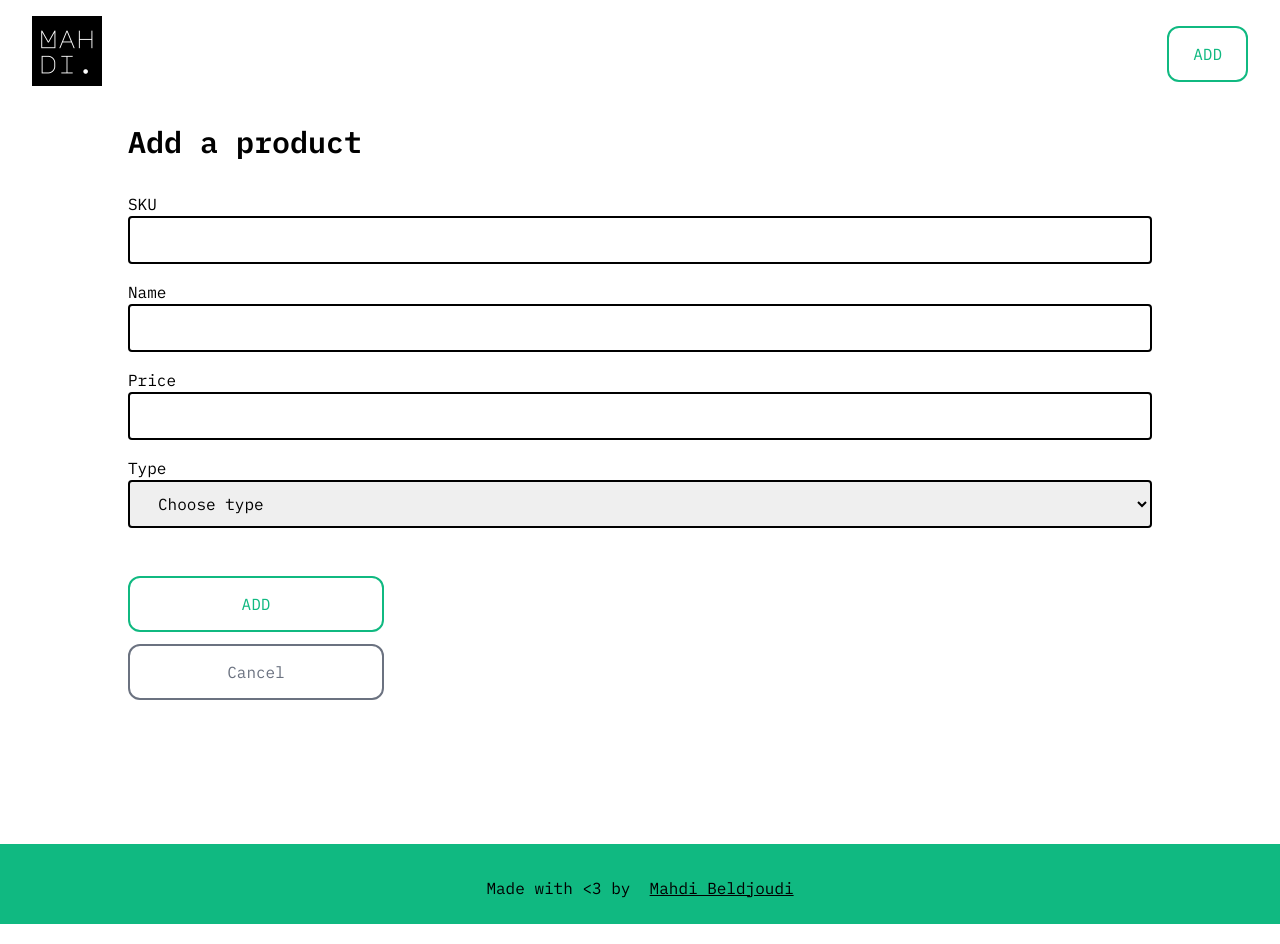
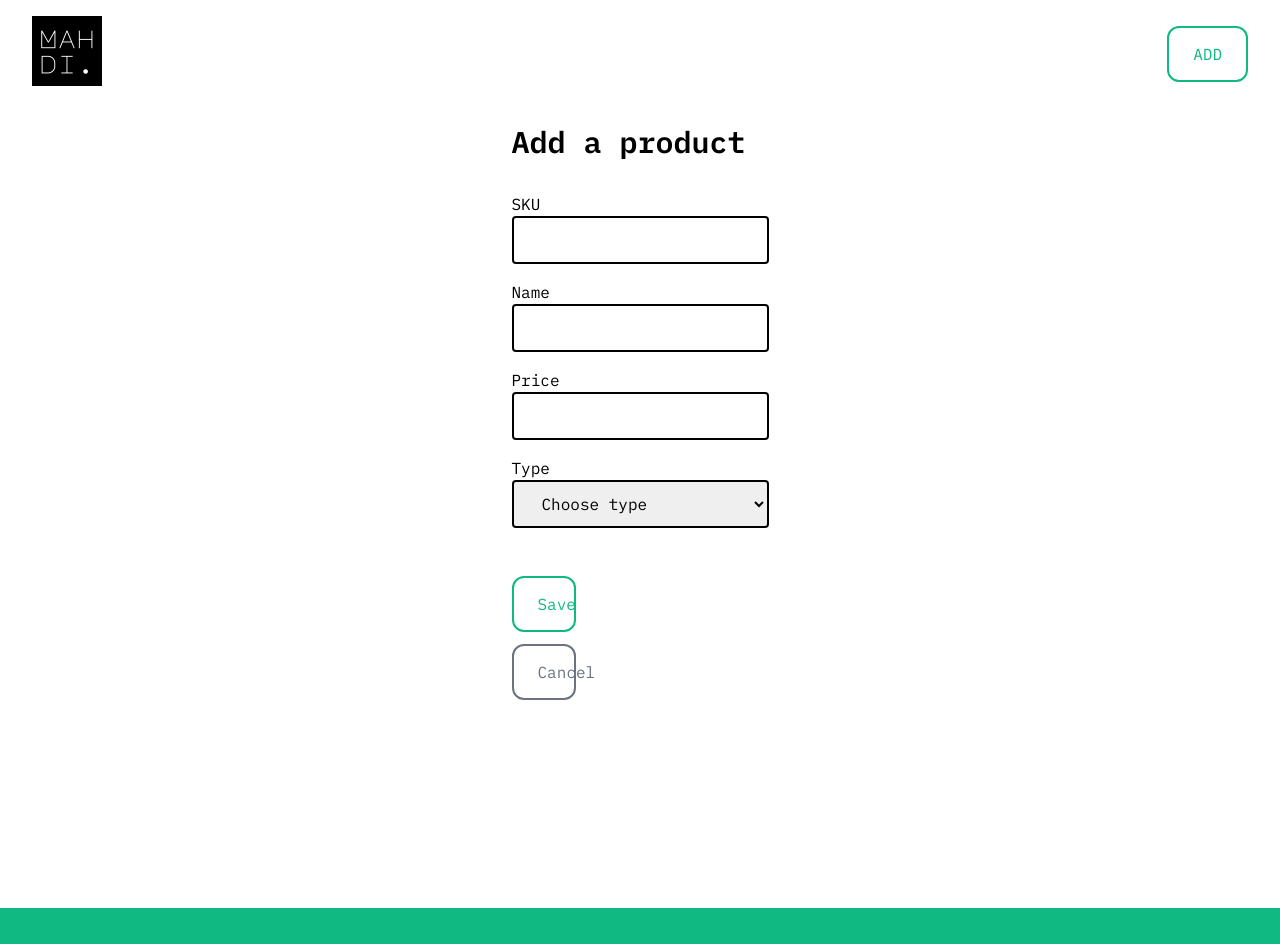
Before and after one commit to MBJ-97/task_frontend, a Next.js app: page /createProduct in a window 1280 px wide. Shown: the top 944 px of the page. Built offline with nearby package versions, Linux system fonts and the light colour scheme.

Commit message:
final fixes

```diff
--- a/components/Footer.js
+++ b/components/Footer.js
@@ -2,7 +2,7 @@ import React from "react";
 
 export default function Footer() {
   return (
-    <footer className="h-20 mt-16 bg-emerald-500">
+    <footer className="sticky top-[100vh] h-20 mt-16 bg-emerald-500">
       <p className=" pt-8 flex items-center justify-center">
         Made with {"<3"} by &nbsp;{" "}
         <a
--- a/components/Layout.js
+++ b/components/Layout.js
@@ -4,7 +4,7 @@ import Footer from "./Footer";
 
 export default function Layout({ children }) {
   return (
-    <div className="min-h-screen">
+    <div className="flex flex-col min-h-screen">
       <Navbar />
       {children}
       <Footer />
--- a/pages/createProduct.js
+++ b/pages/createProduct.js
@@ -158,7 +158,7 @@ export default function CreateProduct() {
             Choose type
           </option>
           <option value="book">Book</option>
-          <option value="disc">Disc</option>
+          <option value="disc">DVD</option>
           <option value="furniture">Furniture</option>
         </select>
 
@@ -169,7 +169,7 @@ export default function CreateProduct() {
           className="w-1/2 sm:w-1/4 mt-8 px-6 h-14 text-emerald-500 border-2 border-emerald-500 rounded-xl hover:bg-emerald-500 hover:text-white transition ease-in-out delay-50"
           type="submit"
         >
-          ADD
+          Save
         </button>
         <button
           onClick={handleCancel}
--- a/styles/globals.css
+++ b/styles/globals.css
@@ -2,7 +2,7 @@
 @tailwind components;
 @tailwind utilities;
 
-@import url("https://fonts.googleapis.com/css2?family=IBM+Plex+Mono:ital,wght@0,100;0,400;0,500;0,600;0,700;1,100;1,400;1,500;1,600;1,700&display=swap");
+@import url("https://fonts.googleapis.com/css2?family=IBM+Plex+Mono:wght@100;300;400;500;600;700&display=swap");
 
 html {
   font-family: "IBM Plex Mono" !important;
```
